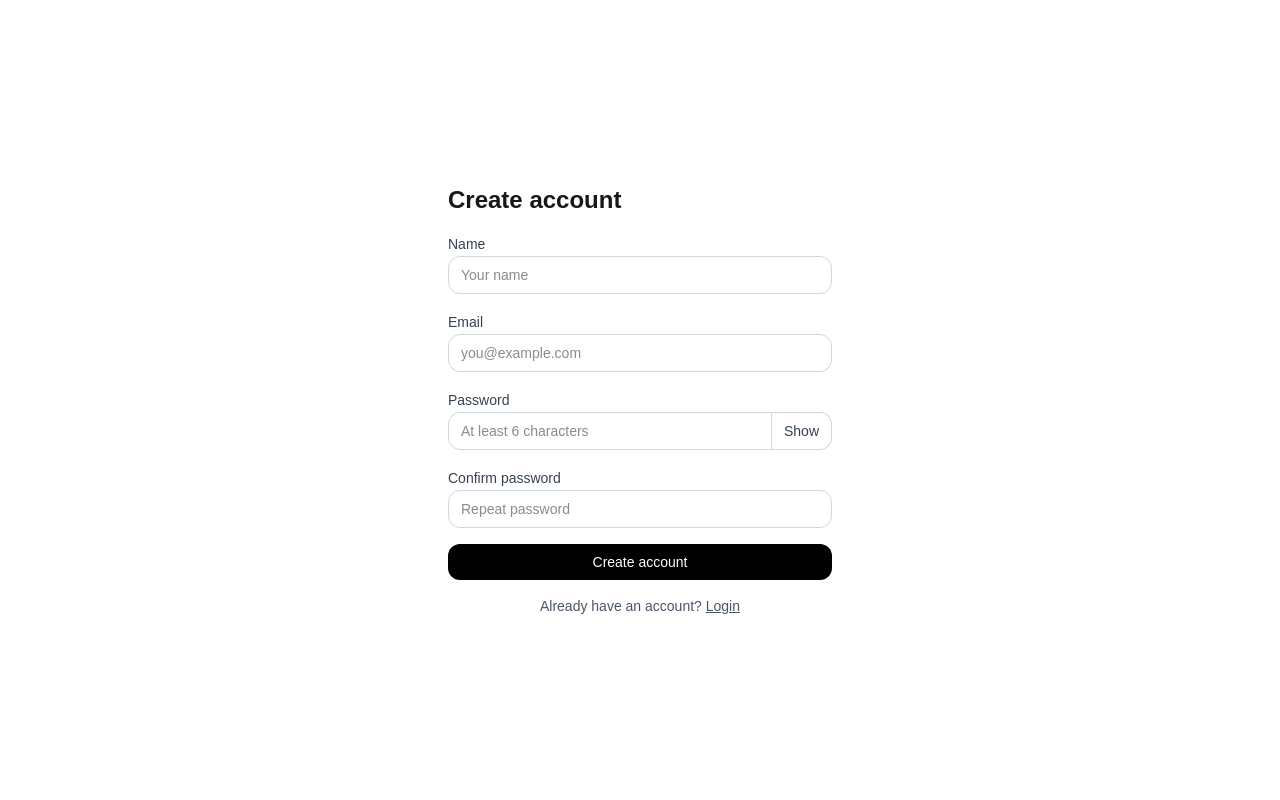
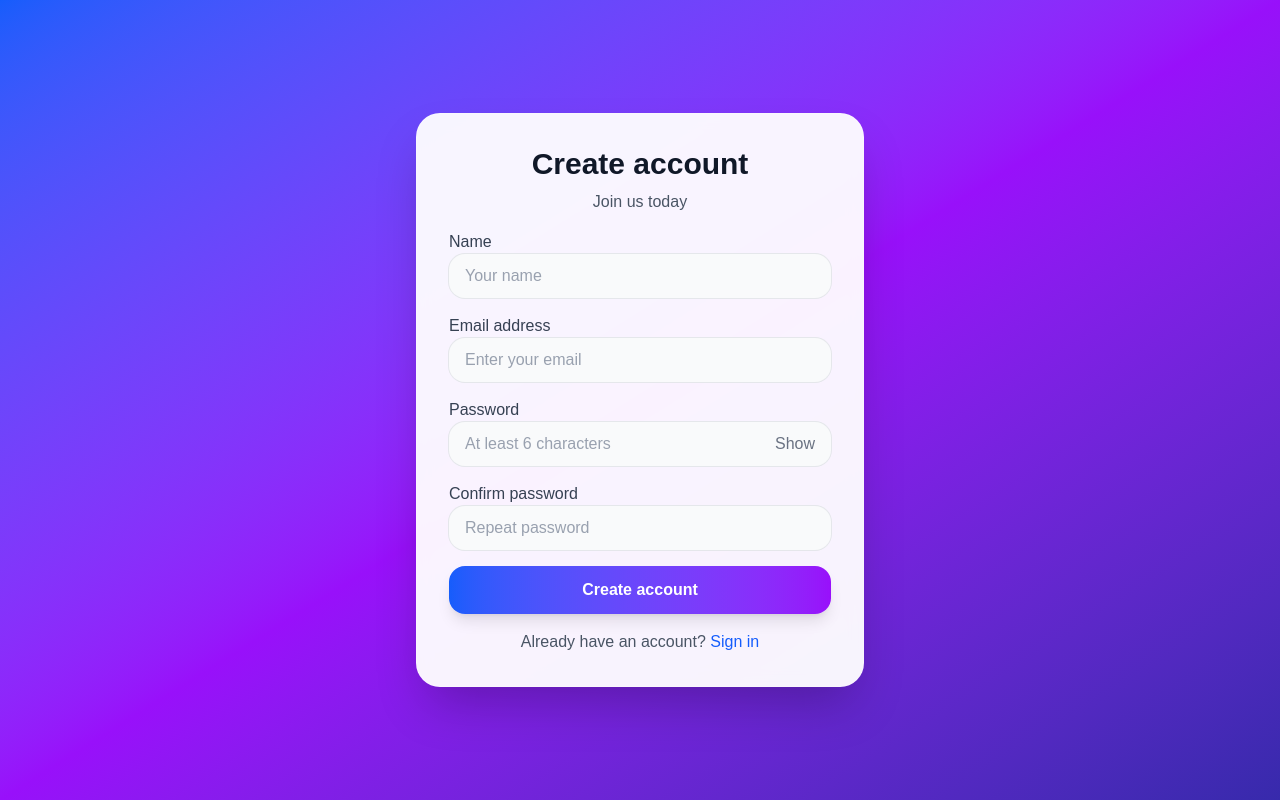
Before and after one commit to George-Farag/AIMealTracker, a Next.js app in the folder my-app/: page /auth/register in a window 1280 px wide. Built offline with nearby package versions, Linux system fonts and the light colour scheme.

Commit message:
Fixed registeration page

```diff
--- a/my-app/src/components/auth/RegisterForm.jsx
+++ b/my-app/src/components/auth/RegisterForm.jsx
@@ -1,117 +1,152 @@
-"use client";
-import { useState } from "react";
-
+"use client"
+import { useState } from "react"
 export default function RegisterForm() {
-  const [name, setName] = useState("");
-  const [email, setEmail] = useState("");
-  const [pw, setPw] = useState("");
-  const [pw2, setPw2] = useState("");
-  const [showPw, setShowPw] = useState(false);
-  const [loading, setLoading] = useState(false);
-  const [err, setErr] = useState("");
-
+  const [name, setName] = useState("")
+  const [email, setEmail] = useState("")
+  const [pw, setPw] = useState("")
+  const [pw2, setPw2] = useState("")
+  const [showPw, setShowPw] = useState(false)
+  const [loading, setLoading] = useState(false)
+  const [err, setErr] = useState("")
   async function onSubmit(e) {
-    e.preventDefault();
-    setErr("");
+    e.preventDefault()
+    setErr("")
     if (pw !== pw2) {
-      setErr("Passwords do not match.");
-      return;
+      setErr("Passwords do not match.")
+      return
     }
-    setLoading(true);
+    setLoading(true)
     try {
       const res = await fetch("/api/auth/register", {
         method: "POST",
         headers: { "Content-Type": "application/json" },
-        body: JSON.stringify({ name, email, password: pw })
-      });
+        body: JSON.stringify({ name, email, password: pw }),
+      })
       if (!res.ok) {
-        const data = await res.json().catch(() => ({}));
-        throw new Error(data?.error || "Registration failed");
+        const data = await res.json().catch(() => ({}))
+        throw new Error(data?.error || "Registration failed")
       }
-      // After successful registration, go straight to app
-      window.location.href = "/plan";
+      window.location.href = "/plan"
     } catch (e) {
-      setErr(e.message || "Registration failed");
+      setErr(e.message || "Registration failed")
     } finally {
-      setLoading(false);
+      setLoading(false)
     }
   }
+  return (
+    <div className="min-h-screen w-screen flex items-center justify-center bg-gradient-to-br from-blue-600 via-purple-600 to-indigo-800 p-4 fixed inset-0">
+      <form
+        onSubmit={onSubmit}
+        className="w-full max-w-xs md:max-w-sm lg:max-w-md space-y-3 md:space-y-4 bg-white/95 backdrop-blur-sm p-4 md:p-6 lg:p-8 rounded-3xl shadow-2xl border border-white/20"
+      >
+        <div className="text-center space-y-1 md:space-y-2">
+          <h1 className="text-xl md:text-2xl lg:text-3xl font-bold text-gray-900">Create account</h1>
+          <p className="text-sm md:text-base text-gray-600">Join us today</p>
+        </div>
 
-  return (
-    <form onSubmit={onSubmit} className="mx-auto w-full max-w-sm space-y-4">
-      <h1 className="text-2xl font-semibold">Create account</h1>
-
-      <label className="block space-y-1">
-        <span className="text-sm text-gray-700">Name</span>
+        <div className="space-y-3 md:space-y-4">
+          <div className="space-y-1">
+            <label className="text-sm md:text-base font-medium text-gray-700">Name</label>
             <input
               type="text"
               value={name}
               onChange={(e) => setName(e.target.value)}
-          className="w-full rounded-xl border border-gray-300 px-3 py-2 text-sm outline-none focus:ring-2 focus:ring-black"
+              className="w-full rounded-2xl border-0 bg-gray-50 px-3 py-2 md:px-4 md:py-2.5 text-sm md:text-base text-black placeholder-gray-400 ring-1 ring-gray-200 transition-all focus:bg-white focus:ring-2 focus:ring-blue-500 focus:ring-offset-0"
               placeholder="Your name"
             />
-      </label>
+          </div>
 
-      <label className="block space-y-1">
-        <span className="text-sm text-gray-700">Email</span>
+          <div className="space-y-1">
+            <label className="text-sm md:text-base font-medium text-gray-700">Email address</label>
             <input
               type="email"
               value={email}
               onChange={(e) => setEmail(e.target.value)}
               required
-          className="w-full rounded-xl border border-gray-300 px-3 py-2 text-sm outline-none focus:ring-2 focus:ring-black"
-          placeholder="you@example.com"
+              className="w-full rounded-2xl border-0 bg-gray-50 px-3 py-2 md:px-4 md:py-2.5 text-sm md:text-base text-black placeholder-gray-400 ring-1 ring-gray-200 transition-all focus:bg-white focus:ring-2 focus:ring-blue-500 focus:ring-offset-0"
+              placeholder="Enter your email"
             />
-      </label>
+          </div>
 
-      <label className="block space-y-1">
-        <span className="text-sm text-gray-700">Password</span>
-        <div className="flex items-stretch">
+          <div className="space-y-1">
+            <label className="text-sm md:text-base font-medium text-gray-700">Password</label>
+            <div className="relative">
               <input
                 type={showPw ? "text" : "password"}
                 value={pw}
                 onChange={(e) => setPw(e.target.value)}
                 required
                 minLength={6}
-            className="w-full rounded-l-xl border border-gray-300 px-3 py-2 text-sm outline-none focus:ring-2 focus:ring-black"
+                className="w-full rounded-2xl border-0 bg-gray-50 px-3 py-2 md:px-4 md:py-2.5 pr-12 md:pr-14 text-sm md:text-base text-black placeholder-gray-400 ring-1 ring-gray-200 transition-all focus:bg-white focus:ring-2 focus:ring-blue-500 focus:ring-offset-0"
                 placeholder="At least 6 characters"
               />
               <button
                 type="button"
                 onClick={() => setShowPw((s) => !s)}
-            className="rounded-r-xl border border-l-0 border-gray-300 px-3 text-sm text-gray-700 hover:bg-gray-50"
+                className="absolute right-3 md:right-4 top-1/2 -translate-y-1/2 text-sm md:text-base font-medium text-gray-500 hover:text-gray-700 transition-colors"
               >
                 {showPw ? "Hide" : "Show"}
               </button>
             </div>
-      </label>
+          </div>
 
-      <label className="block space-y-1">
-        <span className="text-sm text-gray-700">Confirm password</span>
+          <div className="space-y-1">
+            <label className="text-sm md:text-base font-medium text-gray-700">Confirm password</label>
             <input
               type={showPw ? "text" : "password"}
               value={pw2}
               onChange={(e) => setPw2(e.target.value)}
               required
               minLength={6}
-          className="w-full rounded-xl border border-gray-300 px-3 py-2 text-sm outline-none focus:ring-2 focus:ring-black"
+              className="w-full rounded-2xl border-0 bg-gray-50 px-3 py-2 md:px-4 md:py-2.5 text-sm md:text-base text-black placeholder-gray-400 ring-1 ring-gray-200 transition-all focus:bg-white focus:ring-2 focus:ring-blue-500 focus:ring-offset-0"
               placeholder="Repeat password"
             />
-      </label>
+          </div>
+        </div>
 
-      {err && <p className="text-sm text-red-600">{err}</p>}
+        {err && (
+          <div className="rounded-xl bg-red-50 border border-red-200 p-3 md:p-4">
+            <p className="text-sm md:text-base text-red-600">{err}</p>
+          </div>
+        )}
 
         <button
           type="submit"
           disabled={loading}
-        className={`w-full rounded-xl px-4 py-2 text-sm font-medium text-white ${loading ? "bg-black/70" : "bg-black hover:bg-black/90"}`}
+          className={`w-full rounded-2xl bg-gradient-to-r from-blue-600 to-purple-600 px-3 py-2.5 md:px-4 md:py-3 text-sm md:text-base font-semibold text-white shadow-lg transition-all hover:shadow-xl hover:scale-[1.02] focus:ring-2 focus:ring-blue-500 focus:ring-offset-2 disabled:opacity-70 disabled:cursor-not-allowed disabled:hover:scale-100`}
         >
-        {loading ? "Creating…" : "Create account"}
+          {loading ? (
+            <span className="flex items-center justify-center gap-2">
+              <svg className="animate-spin h-4 w-4 md:h-5 md:w-5" viewBox="0 0 24 24">
+                <circle
+                  className="opacity-25"
+                  cx="12"
+                  cy="12"
+                  r="10"
+                  stroke="currentColor"
+                  strokeWidth="4"
+                  fill="none"
+                />
+                <path
+                  className="opacity-75"
+                  fill="currentColor"
+                  d="M4 12a8 8 0 018-8V0C5.373 0 0 5.373 0 12h4zm2 5.291A7.962 7.962 0 014 12H0c0 3.042 1.135 5.824 3 7.938l3-2.647z"
+                />
+              </svg>
+              Creating…
+            </span>
+          ) : (
+            "Create account"
+          )}
         </button>
 
-      <p className="text-center text-sm text-gray-600">
-        Already have an account? <a className="underline" href="/login">Login</a>
+        <p className="text-center text-sm md:text-base text-gray-600">
+          Already have an account?{" "}
+          <a className="font-medium text-blue-600 hover:text-blue-500 transition-colors" href="/login">
+            Sign in
+          </a>
         </p>
       </form>
-  );
+    </div>
+  )
 }
```
Lines whose indentation alone changed are shown as unchanged.
